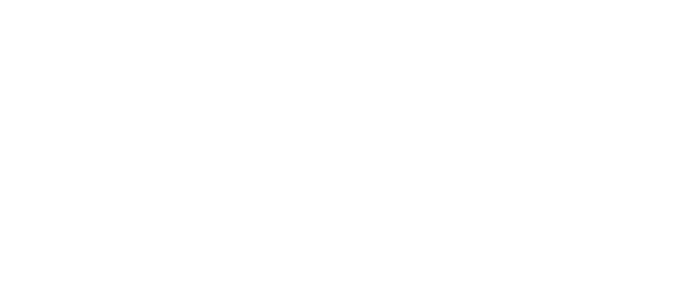
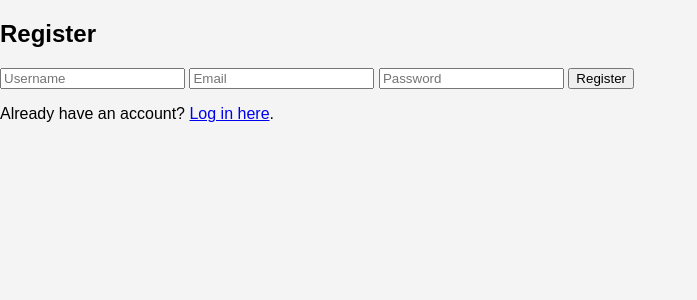
Before and after one commit to PixelatedPurple/ai-site, a PHP site: page /register.php in a window 1280 px wide. Before the commit the part shown is empty. Shown: the top 300 px of the page, without its empty margins (0-697 px from the left). Run offline with PHP 8.4, Linux system fonts and the light colour scheme.

Commit message:
Update register.php
Updated register.php to add email verification

```diff
--- a/forum/register.php
+++ b/forum/register.php
@@ -17,12 +17,20 @@ if ($_SERVER["REQUEST_METHOD"] == "POST") {
     } else {
         // Hash the password
         $hashedPassword = password_hash($password, PASSWORD_DEFAULT);
+        // Create a verification token
+        $token = bin2hex(random_bytes(16));
 
         // Insert user into the database
-        $stmt = $pdo->prepare("INSERT INTO users (username, email, password) VALUES (:username, :email, :password)");
-        $stmt->execute(['username' => $username, 'email' => $email, 'password' => $hashedPassword]);
+        $stmt = $pdo->prepare("INSERT INTO users (username, email, password, verification_token) VALUES (:username, :email, :password, :token)");
+        $stmt->execute(['username' => $username, 'email' => $email, 'password' => $hashedPassword, 'token' => $token]);
 
-        echo "Registration successful! You can now <a href='login.php'>log in</a>.";
+        // Send verification email
+        $subject = "Email Verification";
+        $message = "Please verify your email by clicking the link:
+                    http://yourdomain.com/verify.php?token=$token";
+        mail($email, $subject, $message); // Use a proper mail setup in production
+
+        echo "Registration successful! Please check your email to verify your account.";
     }
 }
 ?>
@@ -31,4 +39,18 @@ if ($_SERVER["REQUEST_METHOD"] == "POST") {
 <html lang="en">
 <head>
     <meta charset="UTF-8">
-    <meta name="viewport" content
+    <meta name="viewport" content="width=device-width, initial-scale=1.0">
+    <title>Register</title>
+    <link rel="stylesheet" href="css/style.css">
+</head>
+<body>
+    <h2>Register</h2>
+    <form action="register.php" method="POST">
+        <input type="text" name="username" required placeholder="Username">
+        <input type="email" name="email" required placeholder="Email">
+        <input type="password" name="password" required placeholder="Password">
+        <button type="submit">Register</button>
+    </form>
+    <p>Already have an account? <a href="login.php">Log in here</a>.</p>
+</body>
+</html>
```
